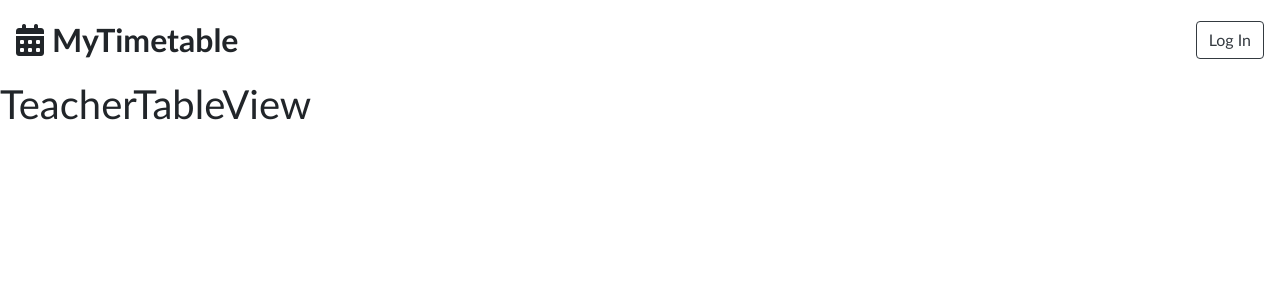
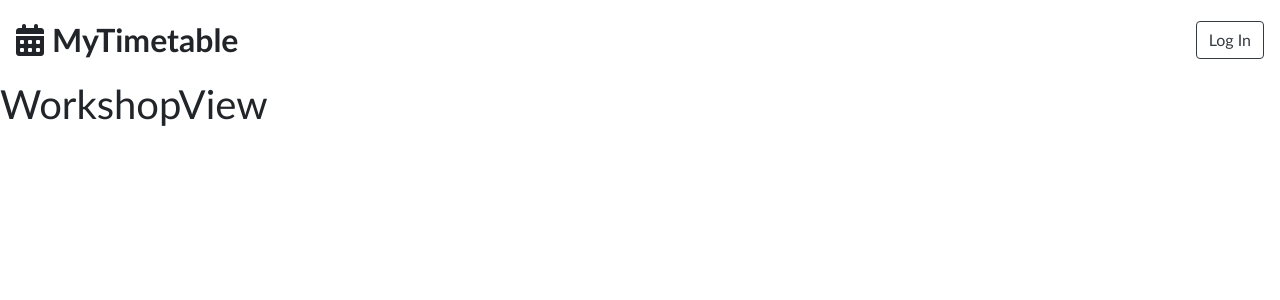
Before and after one commit to iconoyuri/bd-app-front, a Vue app: page /table/teacher/1 in a window 1280 px wide. Shown: the top 300 px of the page. Built offline with nearby package versions, Linux system fonts and the light colour scheme.

Commit message:
modals folder creating and refactorations

```diff
--- a/src/App.vue
+++ b/src/App.vue
@@ -8,7 +8,7 @@
 
 <script>
 import Navbar from "./components/Navbar.vue";
-import LoginForm from "./components/LoginForm.vue";
+import LoginForm from "./components/Modals/LoginForm.vue";
 
 export default {
     name: "App",
--- a/src/components/HomepageMain.vue
+++ b/src/components/HomepageMain.vue
@@ -9,7 +9,7 @@
         <template v-slot:buttons>
             <router-link
                 :to="{
-                    name: 'teachertableview',
+                    name: 'workshopview',
                     params: {
                         matricule: teacher.matricule,
                     },
@@ -34,9 +34,11 @@
             <button @click="showDIM" type="button" class="btn btn-dark">
                 Datas Insertion
             </button>
-            <button type="button" class="btn btn-primary">
-                Build timetable
-            </button>
+            <router-link to="">
+                <button type="button" class="btn btn-primary">
+                    Build timetable
+                </button>
+            </router-link>
             <button type="button" class="btn btn-dark">
                 Plan an activity
             </button></template
--- a/src/components/ChooseClass.vue
+++ b/src/components/Modals/ChooseClass.vue
@@ -33,7 +33,7 @@
 </template>
 
 <script>
-import ModalWindow from "./ModalWindow.vue";
+import ModalWindow from "../ModalWindow.vue";
 
 export default {
     name: "ChooseClass",
--- a/src/components/ChooseRoom.vue
+++ b/src/components/Modals/ChooseRoom.vue
@@ -19,7 +19,7 @@
 </template>
 
 <script>
-import ModalWindow from "./ModalWindow.vue";
+import ModalWindow from "../ModalWindow.vue";
 
 export default {
     name: "ChooseRoom",
--- a/src/components/DataInsertion.vue
+++ b/src/components/Modals/DataInsertion.vue
@@ -5,7 +5,7 @@
 </template>
 
 <script>
-import ModalWindow from "./ModalWindow.vue";
+import ModalWindow from "../ModalWindow.vue";
 
 export default {
     name: "DataInsertion",
--- a/src/components/LoginForm.vue
+++ b/src/components/Modals/LoginForm.vue
@@ -31,7 +31,7 @@
 </template>
 
 <script>
-import ModalWindow from "./ModalWindow.vue";
+import ModalWindow from "../ModalWindow.vue";
 export default {
     name: "LoginForm",
     emits: ["closeModal"],
--- a/src/router/index.js
+++ b/src/router/index.js
@@ -2,7 +2,7 @@ import { createRouter, createWebHistory } from 'vue-router'
 import HomeView from '../views/HomeView.vue'
 import ClassTableView from '../views/ClassTableView.vue'
 import RoomTableView from '../views/RoomTableView.vue'
-import TeacherTableView from '../views/TeacherTableView.vue'
+import WorkshopView from '../views/WorkshopView.vue'
 
 const routes = [
   {
@@ -22,8 +22,8 @@ const routes = [
   },
   {
     path: '/table/teacher/:matricule',
-    name: 'teachertableview',
-    component: TeacherTableView
+    name: 'workshopview',
+    component: WorkshopView
   },
 ]
 
--- a/src/views/TeacherTableView.vue
+++ b/src/views/WorkshopView.vue
@@ -1,10 +1,10 @@
 <template>
-    <h1>TeacherTableView</h1>
+    <h1>WorkshopView</h1>
 </template>
 
 <script>
 export default {
-    name: "TeacherTableView",
+    name: "WorkshopView",
 };
 </script>
 
```
Also changed, not shown: src/views/HomeView.vue (+4 -3 lines).
